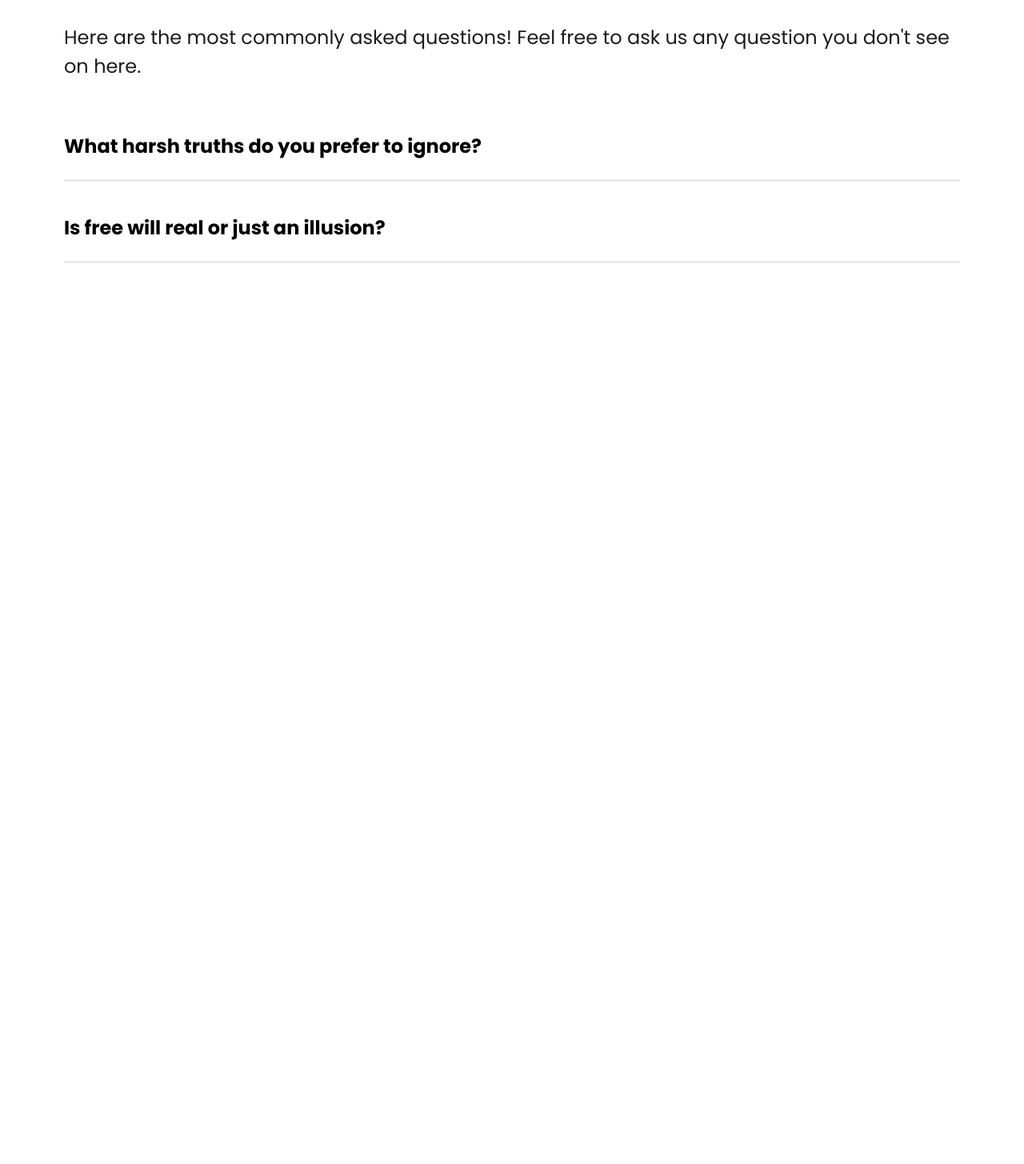
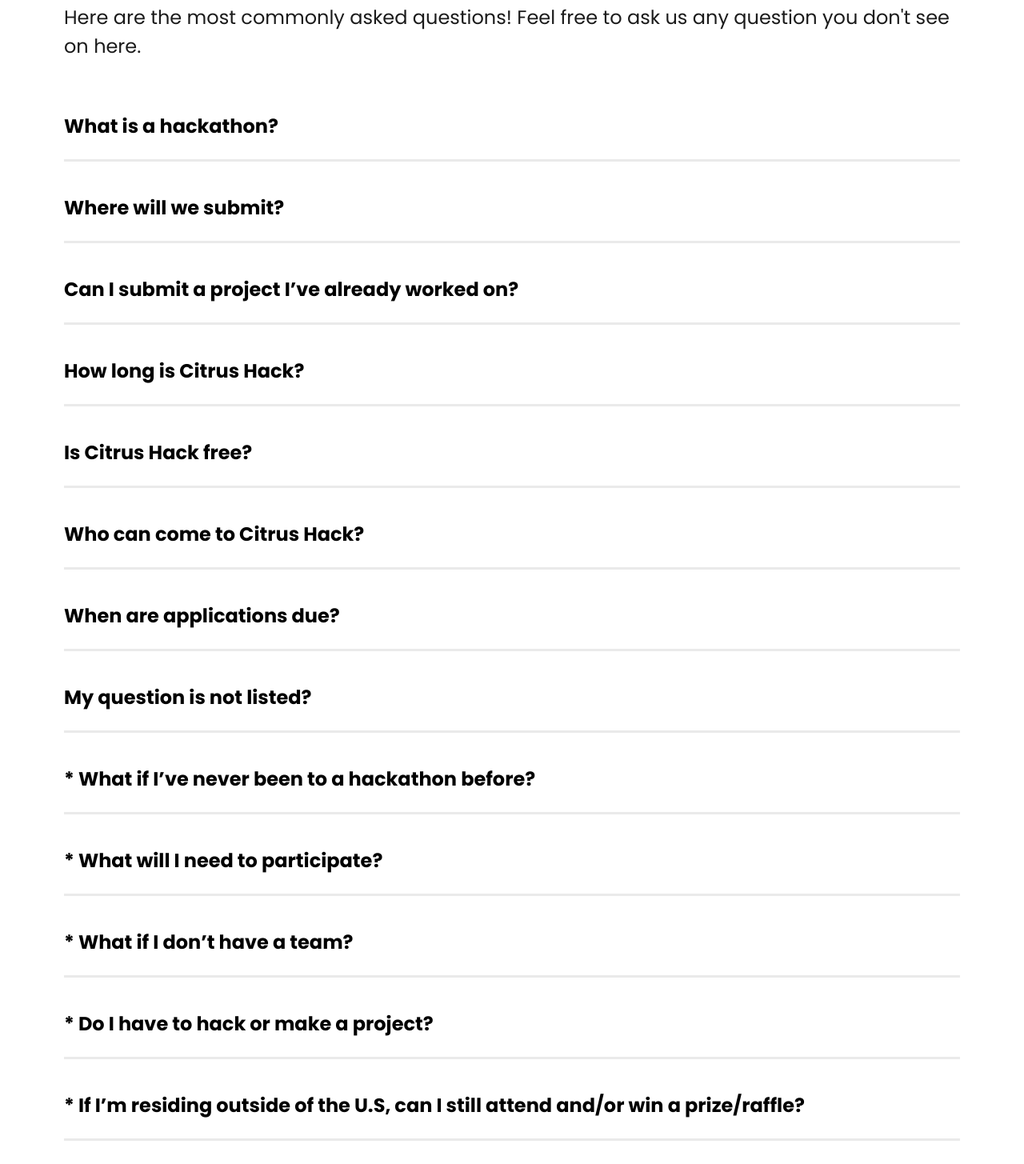
Before and after one commit to citrushack/Citrushack2021, a Next.js app: page /Faq in a window 1280 px wide. Shown: the part 254-1709 px from the top of the page at 80% size. Before the commit the page ends 800 px from the top, so only its background shows below. Built offline with nearby package versions, Linux system fonts and the light colour scheme; what react-auth-kit would draw is missing.

Commit message:
Added faq content

```diff
--- a/components/Accordion.js
+++ b/components/Accordion.js
@@ -8,6 +8,21 @@ import {
 
 import styles from "../styles/Accordion.module.css";
 
+const FaqSection = ({ question, answer }) => {
+  return (
+    <AccordionItem className={styles.accordionItem}>
+      <AccordionItemHeading className={styles.accordionItemHeading}>
+        <AccordionItemButton className={styles.accordionItemButton}>
+          {question}
+        </AccordionItemButton>
+      </AccordionItemHeading>
+      <AccordionItemPanel className={styles.accordionItemPanel}>
+        <p>{answer}</p>
+      </AccordionItemPanel>
+    </AccordionItem>
+  );
+};
+
 export default function AccordionComponent() {
   return (
     <Accordion
@@ -15,34 +30,58 @@ export default function AccordionComponent() {
       allowZeroExpanded
       className={styles.accordion}
     >
-      <AccordionItem className={styles.accordionItem}>
-        <AccordionItemHeading className={styles.accordionItemHeading}>
-          <AccordionItemButton className={styles.accordionItemButton}>
-            What harsh truths do you prefer to ignore?
-          </AccordionItemButton>
-        </AccordionItemHeading>
-        <AccordionItemPanel className={styles.accordionItemPanel}>
-          <p>
-            Exercitation in fugiat est ut ad ea cupidatat ut in cupidatat
-            occaecat ut occaecat consequat est minim minim esse tempor laborum
-            consequat esse adipisicing eu reprehenderit enim.
-          </p>
-        </AccordionItemPanel>
-      </AccordionItem>
-      <AccordionItem className={styles.accordionItem}>
-        <AccordionItemHeading className={styles.accordionItemHeading}>
-          <AccordionItemButton className={styles.accordionItemButton}>
-            Is free will real or just an illusion?
-          </AccordionItemButton>
-        </AccordionItemHeading>
-        <AccordionItemPanel className={styles.accordionItemPanel}>
-          <p>
-            In ad velit in ex nostrud dolore cupidatat consectetur ea in ut
-            nostrud velit in irure cillum tempor laboris sed adipisicing eu esse
-            duis nulla non.
-          </p>
-        </AccordionItemPanel>
-      </AccordionItem>
+      <FaqSection
+        question="What is a hackathon?"
+        answer="A hackathon is an event where you can build a project and demo to judges in order to win awesome prizes! We offer cool workshops to help you learn about new technologies or new programming languages as well!"
+      />
+      <FaqSection
+        question="Where will we submit?"
+        answer="You can submit through Devpost! Further instructions will follow on the day-of the event."
+      />
+      <FaqSection
+        question="Can I submit a project I’ve already worked on?"
+        answer="No, you must start working on a project (code-wise) after hacking starts at 8 AM. Projects started before that time will be disqualified along with projects that have been submitted to other hackathons. Make sure your submission is unique to Citrus Hack!"
+      />
+      <FaqSection
+        question="How long is Citrus Hack?"
+        answer="Citrus Hack 2021 will be a 36-hour hackathon. Hacking will start at 10 PM (PDT) on Friday (April 9th) and end at 10 AM (PDT) on Sunday, April 11th. The closing ceremony will be held at 1 PM through."
+      />
+      <FaqSection question="Is Citrus Hack free?" answer="Yes!" />
+      <FaqSection
+      question="Who can come to Citrus Hack?"
+      answer="Any undergraduate students enrolled in a college can participate, regardless of majors. High school students are welcome as well!"
+      />
+      <FaqSection
+      question="When are applications due?"
+      answer="Applications will be accepted on a rolling basis but will close on April 4th!"
+      />
+      <FaqSection
+      question="My question is not listed?"
+      answer="Email us at citrushack@gmail.com and we can answer your questions!"
+      />
+      <FaqSection
+      question="* What if I’ve never been to a hackathon before?"
+      answer="That’s the best reason to come out! Citrus Hack is open to people of all skill-levels! We’ll be having beginner-oriented workshops and activities, along with mentors to help you turn your project into reality!"
+      />
+      <FaqSection
+      question="* What will I need to participate?"
+      answer="A working device (i.e your laptop or PC) and a stable internet connection. And, of course, you!"
+      />
+      <FaqSection
+      question="* What if I don’t have a team?"
+      answer="If you don’t have a team formed prior to Citrus Hack, we will be having a channel on Discord where you can find other participants that share similar interests! We’ll also be providing activities at the beginning of the event to help you form teams! Teams aren’t required though, so feel free to work individually."
+      />
+      <FaqSection
+      question="* Do I have to hack or make a project?"
+      answer="Not at all! We’ll be hosting workshops for you to learn from, events and activities to help you network with others, and games for you to meet other hackers. Don’t forget about the raffles! You’ll be able to find the schedule on our website as we get closer to the event. "
+      />
+      <FaqSection
+      question="* If I’m residing outside of the U.S, can I still attend and/or win a prize/raffle?"
+      answer="If you’re residing outside of the U.S, you can still attend! However, due to shipping restrictions and COVID, we won’t be able to send any type of physical prizes,  swag items, or raffle prizes to those residing outside of the U.S. You are still eligible to win a category, however!
+      If you currently attend a university within the U.S but reside outside of the U.S, you’ll be able to win a category but will not be eligible to receive a physical prize, swag item, or raffle prize.
+      If you both attend a university outside of the U.S and also reside outside of the U.S, you will e ineligible to win or receive a prize, but are still encouraged to attend and participate in all festivities!
+    "
+      />
     </Accordion>
   );
 }
--- a/pages/Faq.js
+++ b/pages/Faq.js
@@ -5,12 +5,14 @@ import AccordionComponent from "../components/Accordion";
 export default function Faq() {
   return (
     <main className={styles.main}>
+      <div className={Faqstyles.faq}>
       <h1 className={styles.title}>Questions?</h1>
       <p className={styles.description}>
         Here are the most commonly asked questions! Feel free to ask us any
         question you don't see on here.
       </p>
       <AccordionComponent />
+      </div>
     </main>
   );
 }
--- a/styles/Faq.module.css
+++ b/styles/Faq.module.css
@@ -1 +1,8 @@
 /*CSS for Faq section*/
+.faq {
+    display: flex;
+    flex-direction: column;
+    align-items: center;
+    justify-content: space-between;
+    margin-top: 10rem;
+  }
```
